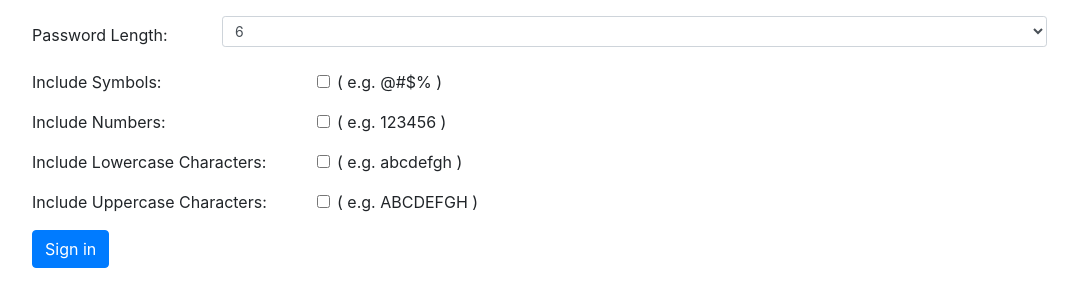
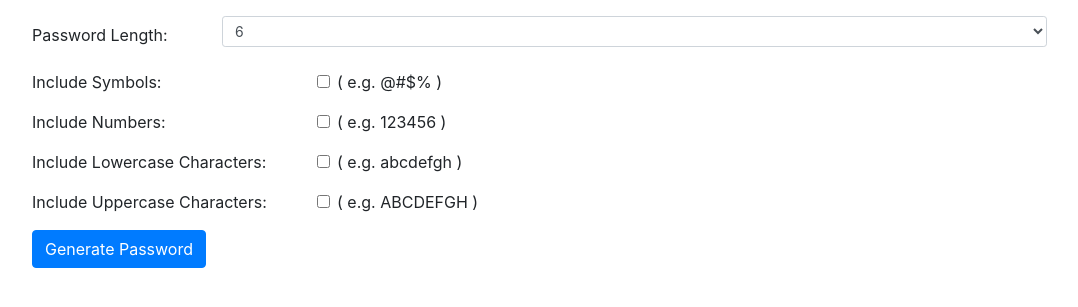
Before and after one commit to YashAgrawal9265/Password-Generator, a Flask app: page / in a window 1280 px wide. Shown: the part 56-363 px from the top of the page, without its empty margins (53-1131 px from the left). Run offline with Flask 2, Linux system fonts and the light colour scheme.

Commit message:
made some changes in the buttons

```diff
--- a/templates/index.html
+++ b/templates/index.html
@@ -113,7 +113,7 @@
             </div>
             <div class="form-group row">
                 <div class="col-sm-9">
-                    <button type="submit" class="btn btn-primary">Sign in</button>
+                    <button type="submit" class="btn btn-primary">Generate Password</button>
                 </div>
             </div>
         </form>
```
